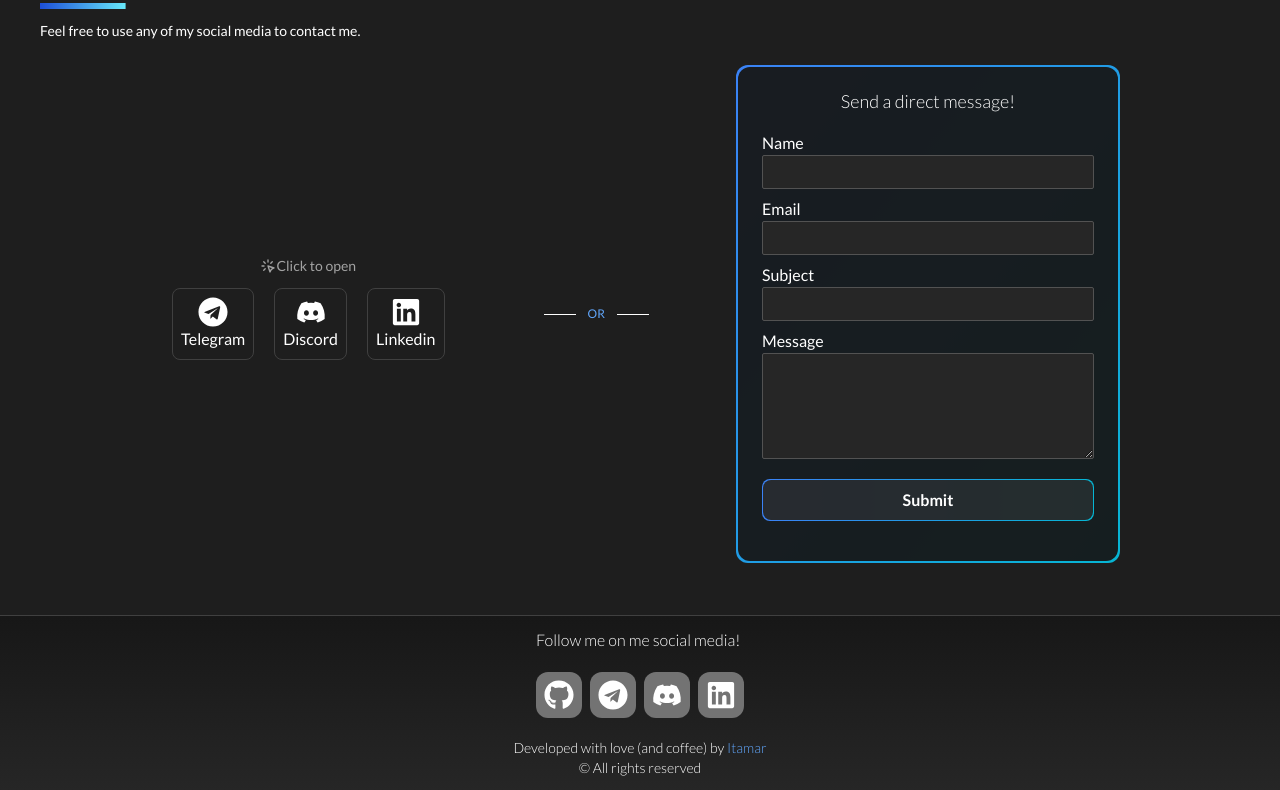
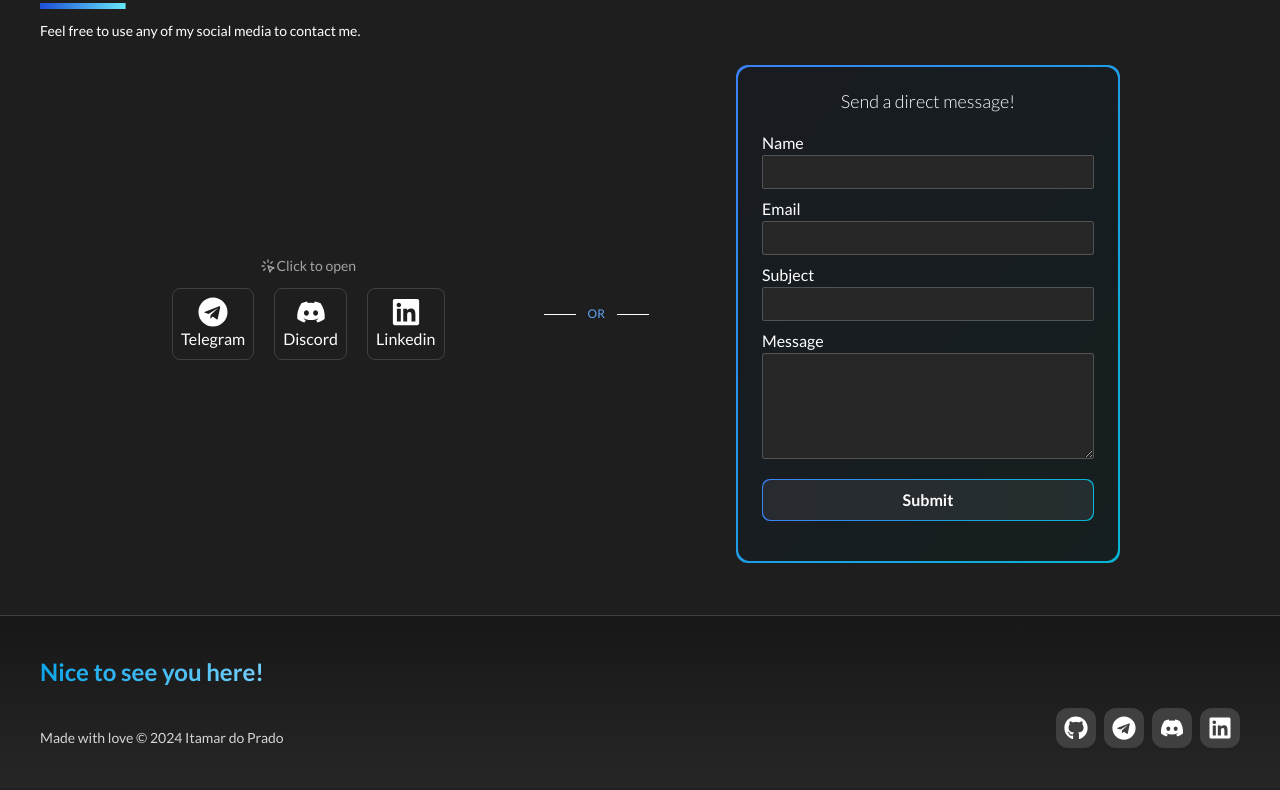
Before and after one commit to itamarprado/My-Portfolio, a React (Vite) app: page / in a window 1280 px wide. Shown: the part 2173-2963 px from the top of the page. Built offline with nearby package versions, Linux system fonts and the light colour scheme.

Commit message:
refac: restructured footer, more minimalist

```diff
--- a/src/components/Footer/Footer.jsx
+++ b/src/components/Footer/Footer.jsx
@@ -2,29 +2,32 @@ import { FaGithub, FaTelegram, FaDiscord, FaLinkedin } from "react-icons/fa";
 
 const Footer = () => {
   return (
-    <div className="flex flex-col items-center w-full bg-gradient-to-t from-neutral-800 to-neutral-900 border-t-[1px] border-neutral-700 px-5 py-3">
-      <div className="pb-5">
-        <p className="font-light text-md pb-5">Follow me on me social media!</p>
-        <div className="flex gap-2 text-3xl justify-center">
-          <div className="p-2 bg-neutral-500 rounded-xl cursor-pointer hover:bg-sky-300 hover:text-neutral-900 duration-300">
-            <FaGithub />
-          </div>
-          <div className="p-2 bg-neutral-500 rounded-xl cursor-pointer hover:bg-sky-300 hover:text-neutral-900 duration-300">
-            <FaTelegram />
-          </div>
-          <div className="p-2 bg-neutral-500 rounded-xl cursor-pointer hover:bg-sky-300 hover:text-neutral-900 duration-300">
-            <FaDiscord />
-          </div>
-          <div className="p-2 bg-neutral-500 rounded-xl cursor-pointer hover:bg-sky-300 hover:text-neutral-900 duration-300">
-            <FaLinkedin />
+    <div className="flex flex-col items-center w-full bg-gradient-to-t from-neutral-800 to-neutral-900 border-t-[1px] border-neutral-700 px-5 py-10">
+      <div className="flex flex-col gap-5 w-full max-w-[1200px] justify-between sm:flex-row">
+        <div>
+          <h1 className="text-2xl font-semibold pb-10 bg-gradient-to-r from-sky-500 to-sky-300 bg-clip-text text-transparent">
+            Nice to see you here!
+          </h1>
+          <div className="flex flex-col">
+            <p className="font-medium text-sm text-neutral-300">Made with love &copy; 2024 Itamar do Prado</p>
           </div>
         </div>
-      </div>
-      <div className="flex flex-col items-center">
-        <p className="font-light text-sm">Developed with love (and coffee) by <span className="text-blue-400">Itamar</span></p>
-        <p className="font-light text-sm">
-          &copy; All rights reserved
-        </p>
+        <div className="flex items-end">
+          <div className="flex gap-2 text-2xl justify-center">
+            <a href="https://github.com/itamarprado" target="_blank" className="p-2 bg-neutral-700 rounded-xl cursor-pointer from-sky-300 to-sky-700 hover:bg-gradient-to-br hover: hover:text-neutral-900 duration-300">
+              <FaGithub />
+            </a>
+            <a href="" target="_blank" className="p-2 bg-neutral-700 rounded-xl cursor-pointer from-sky-300 to-sky-700 hover:bg-gradient-to-br hover: hover:text-neutral-900 duration-300">
+              <FaTelegram />
+            </a>
+            <a href="https://discord.gg/HAsTvyBr" target="_blank" className="p-2 bg-neutral-700 rounded-xl cursor-pointer from-sky-300 to-sky-700 hover:bg-gradient-to-br hover: hover:text-neutral-900 duration-300">
+              <FaDiscord />
+            </a>
+            <a href="https://www.linkedin.com/in/itamarprado/" target="_blank" className="p-2 bg-neutral-700 rounded-xl cursor-pointer from-sky-300 to-sky-700 hover:bg-gradient-to-br hover: hover:text-neutral-900 duration-300">
+              <FaLinkedin />
+            </a>
+          </div>
+        </div>
       </div>
     </div>
   );
```
